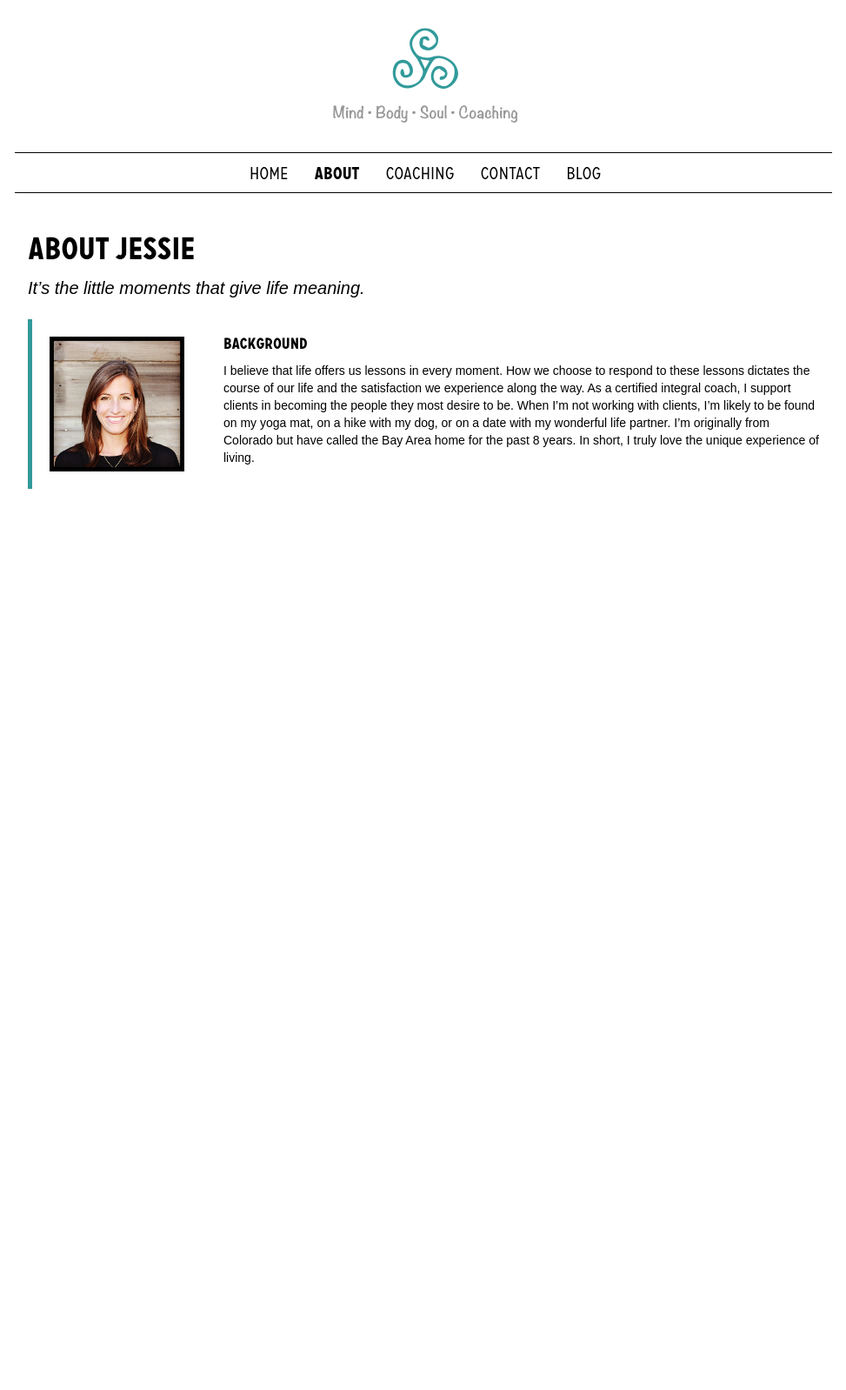
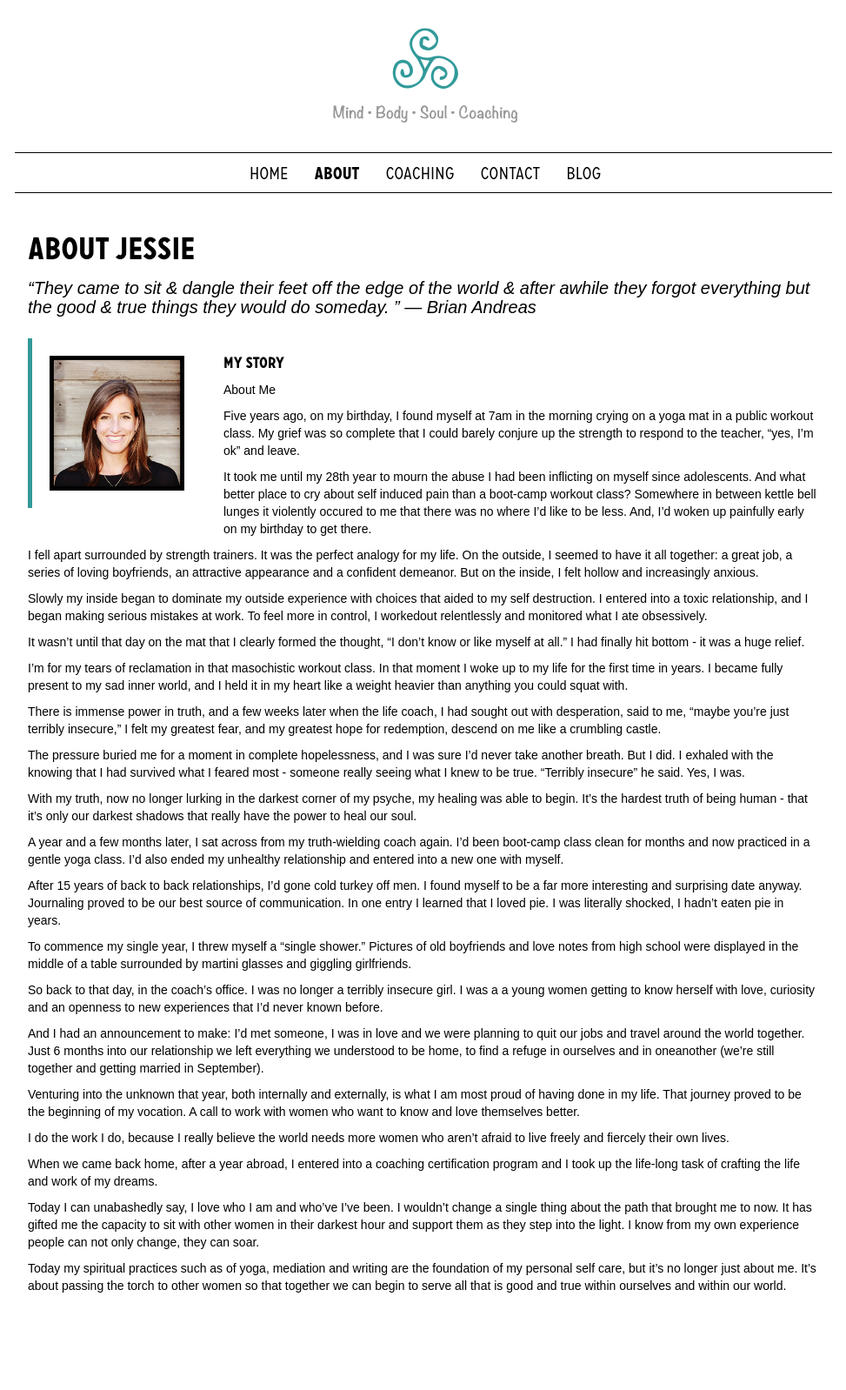
Before and after one commit to kylemaclaren/jessiecurtner, a Jekyll site: the page built from about.md, in a window 1280 px wide. Shown: the whole page at 87% size, without its empty margins (153-1126 px from the left). Built offline with Jekyll 4.4.1, drawn with Linux system fonts in a browser that asks for light colours; nearby versions of some CDN libraries; before the commit the page ends 900 px from its top, so only the background shows below that.

Commit message:
Update about.md

```diff
--- a/about.md
+++ b/about.md
@@ -4,13 +4,53 @@
 permalink: /about/
 ---
 
-### It's the little moments that give life meaning.
+### “They came to sit & dangle their feet off the edge of the world & after awhile they forgot everything but the good & true things they would do someday. ” ― Brian Andreas
 
 <div class="profile" markdown="1">
 <img class="profile-pic" src="/img/profile.png" />
 
-#### Background
+#### My Story
 
-I believe that life offers us lessons in every moment. How we choose to respond to these lessons dictates the course of our life and the satisfaction we experience along the way. As a certified integral coach, I support clients in becoming the people they most desire to be. When I'm not working with clients, I'm likely to be found on my yoga mat, on a hike with my dog, or on a date with my wonderful life partner. I'm originally from Colorado but have called the Bay Area home for the past 8 years. In short, I truly love the unique experience of living.
+About Me
+
+Five years ago, on my birthday, I found myself at 7am in the morning crying on a yoga mat in a public workout class. My grief was so complete that I could barely conjure up the strength to respond to the teacher, “yes, I’m ok” and leave.
+
+It took me until my 28th year to mourn the abuse I had been inflicting on myself since adolescents. And what better place to cry about self induced pain than a boot-camp workout class? Somewhere in between kettle bell lunges it violently occured to me that there was no where I’d like to be less. And, I’d woken up painfully early on my birthday to get there.
+
+I fell apart surrounded by strength trainers. It was the perfect analogy for my life. On the outside, I seemed to have it all together: a great job, a series of loving boyfriends, an attractive appearance and a confident demeanor. But on the inside, I felt hollow and increasingly anxious.
+
+Slowly my inside began to dominate my outside experience with choices that aided to my self destruction. I entered into a toxic relationship, and I began making serious mistakes at work. To feel more in control, I workedout relentlessly and monitored what I ate obsessively.
+
+It wasn’t until that day on the mat that I clearly formed the thought, “I don’t know or like myself at all.”  I had finally hit bottom - it was a huge relief.
+
+I’m for my tears of reclamation in that masochistic workout class. In that moment I woke up to my life for the first time in years. I became fully present to my sad inner world, and I held it in my heart like a weight heavier than anything you could squat with.
+
+There is immense power in truth, and a few weeks later when the life coach, I had sought out with desperation, said to me, “maybe you’re just terribly insecure,” I felt my greatest fear, and my greatest hope for redemption, descend on me like a crumbling castle.
+
+The pressure buried me for a moment in complete hopelessness, and I was sure I’d never take another breath. But I did. I exhaled with the knowing that I had survived what I feared most - someone really seeing what I knew to be true. “Terribly insecure” he said. Yes, I was.
+
+With my truth, now no longer lurking in the darkest corner of my psyche, my healing was able to begin. It’s the hardest truth of being human - that it’s only our darkest shadows that really have the power to heal our soul.
+
+A year and a few months later, I sat across from my truth-wielding coach again. I’d been boot-camp class clean for months and now practiced in a gentle yoga class. I’d also ended my unhealthy relationship and entered into a new one with myself.
+
+After 15 years of back to back relationships, I’d gone cold turkey off men. I found myself to be a far more interesting and surprising date anyway. Journaling proved to be our best source of communication. In one entry I learned that I loved pie. I was literally shocked, I hadn’t eaten pie in years.
+
+To commence my single year, I threw myself a “single shower.” Pictures of old boyfriends and love notes from high school were displayed in the middle of a table surrounded by martini glasses and giggling girlfriends.
+
+So back to that day, in the coach's office. I was no longer a terribly insecure girl. I was a a young women getting to know herself with love, curiosity and an openness to new experiences that I’d never known before.
+
+And I had an announcement to make: I’d met someone, I was in love and we were planning to quit our jobs and travel around the world together. Just 6 months into our relationship we left everything we understood to be home, to find a refuge in ourselves and in oneanother (we’re still together and getting married in September).
+
+Venturing into the unknown that year, both internally and externally, is what I am most proud of having done in my life. That journey proved to be the beginning of my vocation. A call to work with women who want to know and love themselves better.
+
+I do the work I do, because I really believe the world needs more women who aren’t afraid to live freely and fiercely their own lives.
+
+When we came back home, after a year abroad, I entered into a coaching certification program and I took up the life-long task of crafting the life and work of my dreams.
+
+Today I can unabashedly say, I love who I am and who’ve I’ve been. I wouldn’t change a single thing about the path that brought me to now. It has gifted me the capacity to sit with other women in their darkest hour and support them as they step into the light. I know from my own experience people can not only change, they can soar.
+
+Today my spiritual practices such as of yoga, mediation and writing are the foundation of my personal self care, but it’s no longer just about me. It’s about passing the torch to other women so that together we can begin to serve all that is good and true within ourselves and within our world.
+
+
 
 </div>
```
